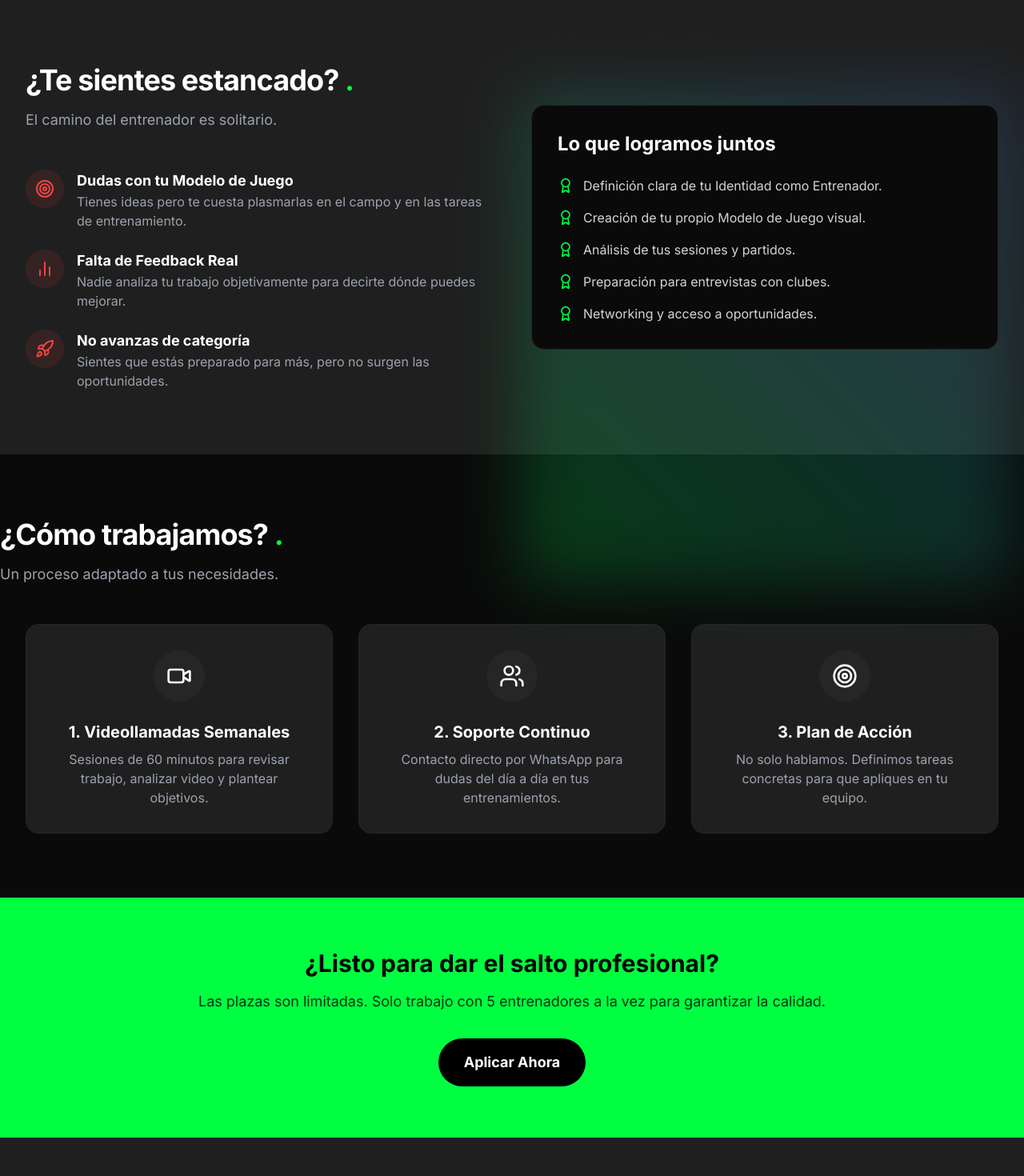
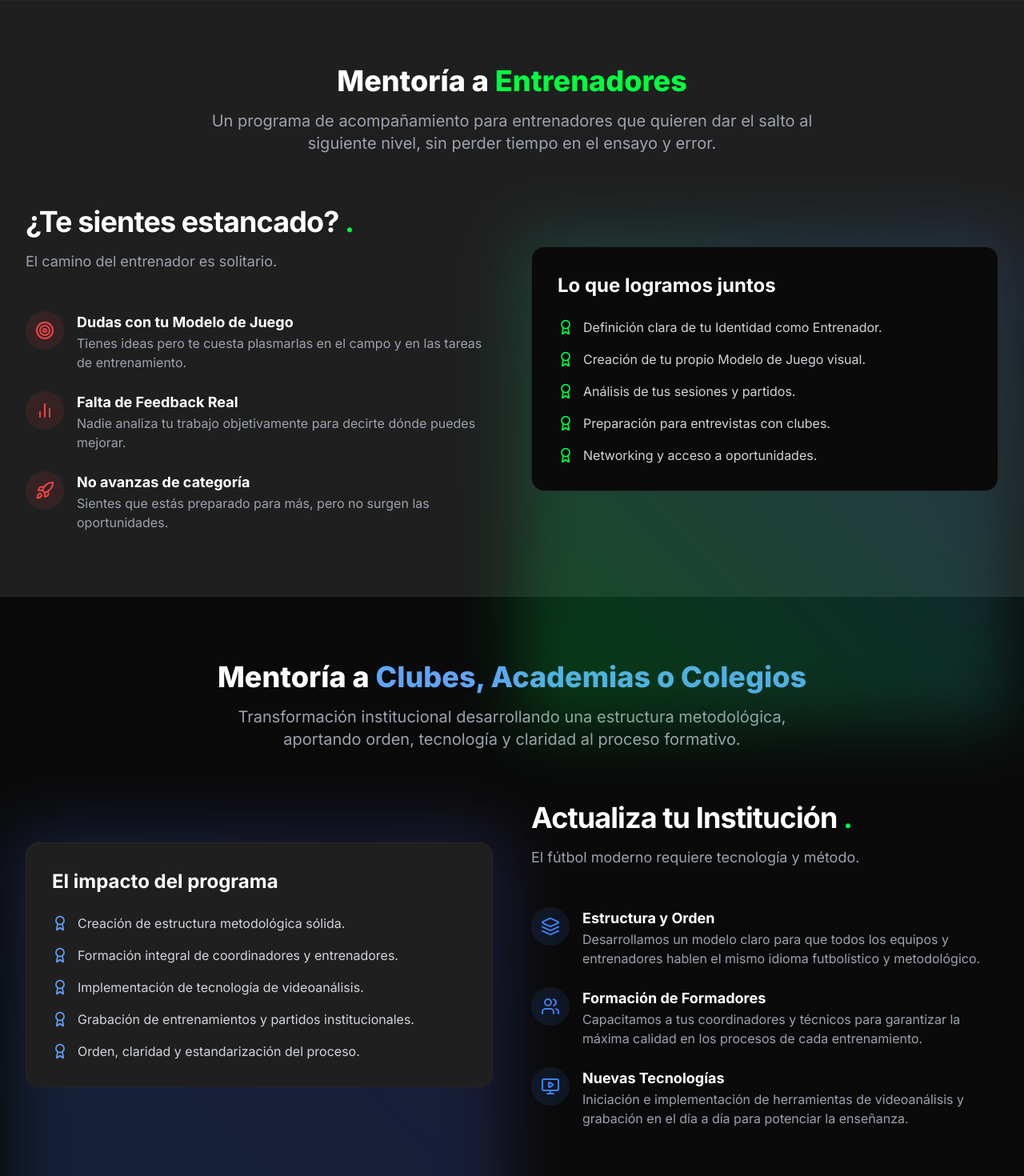
Before and after one commit to futbol-visual/futbol-visual, a Next.js app: page /mentoria in a window 1280 px wide. Shown: the part 640-2110 px from the top of the page at 80% size. Built offline with nearby package versions, Linux system fonts and the light colour scheme; no server answers.

Commit message:
feat: añadida mentoría a clubes e instituciones

```diff
--- a/src/app/mentoria/page.tsx
+++ b/src/app/mentoria/page.tsx
@@ -1,40 +1,49 @@
 import SectionHeader from '@/components/SectionHeader';
-import { Target, Users, BarChart2, Video, Rocket, Award } from 'lucide-react';
+import { Target, Users, BarChart2, Video, Rocket, Award, MonitorPlay, Layers } from 'lucide-react';
 import Link from 'next/link';
 
 export const metadata = {
-    title: 'Mentoría 1 a 1 - Fútbol Visual',
-    description: 'Acelera tu carrera como entrenador con sesiones personalizadas.',
+    title: 'Mentoría - Fútbol Visual',
+    description: 'Acelera tu carrera como entrenador o potencia la estructura de tu club o academia.',
 };
 
 export default function MentoriaPage() {
     return (
         <div className="bg-fv-primary min-h-screen">
             {/* Hero Section */}
-            <div className="relative overflow-hidden bg-fv-primary pb-16 pt-32 sm:pb-24 lg:pb-32">
+            <div className="relative overflow-hidden bg-fv-primary pb-16 pt-32 sm:pb-24 lg:pb-32 border-b border-neutral-800">
                 <div className="absolute top-0 right-0 -mr-20 -mt-20 w-[500px] h-[500px] bg-fv-accent/20 rounded-full blur-[100px] pointer-events-none"></div>
                 <div className="max-w-7xl mx-auto px-4 sm:px-6 lg:px-8 relative z-10 text-center">
                     <h1 className="text-4xl sm:text-6xl font-extrabold text-white tracking-tight mb-6">
-                        No entrenes solo.<br />
-                        <span className="text-fv-accent">Acelera tu carrera.</span>
+                        Impulsa tu carrera o<br />
+                        <span className="text-fv-accent">potencia tu institución.</span>
                     </h1>
                     <p className="mt-4 text-xl text-gray-300 max-w-2xl mx-auto">
-                        Un programa de acompañamiento personalizado para entrenadores que quieren dar el salto al siguiente nivel, sin perder tiempo en el ensayo y error.
+                        Programas de acompañamiento especializado: mentoría individual para entrenadores y desarrollo metodológico para clubes, escuelas y academias.
                     </p>
                     <div className="mt-10 flex justify-center gap-4">
                         <Link
                             href="/contacto"
                             className="rounded-full bg-fv-accent px-8 py-3.5 text-base font-bold text-black shadow-sm hover:bg-green-400 focus-visible:outline focus-visible:outline-2 focus-visible:outline-offset-2 focus-visible:outline-green-500 transition-colors"
                         >
-                            Solicitar Entrevista Gratuita
+                            Solicitar Información
                         </Link>
                     </div>
                 </div>
             </div>
 
-            {/* Problem / Solution */}
-            <div className="bg-fv-secondary py-20">
+            {/* Mentoría Entrenadores */}
+            <div className="bg-fv-secondary py-20 border-b border-neutral-800">
                 <div className="max-w-7xl mx-auto px-4 sm:px-6 lg:px-8">
+                    <div className="mb-16 text-center">
+                        <h2 className="text-3xl font-extrabold text-white sm:text-4xl">
+                            Mentoría a <span className="text-fv-accent">Entrenadores</span>
+                        </h2>
+                        <p className="mt-4 text-xl text-gray-400 max-w-3xl mx-auto">
+                            Un programa de acompañamiento para entrenadores que quieren dar el salto al siguiente nivel, sin perder tiempo en el ensayo y error.
+                        </p>
+                    </div>
+
                     <div className="grid grid-cols-1 md:grid-cols-2 gap-12 items-center">
                         <div>
                             <SectionHeader title="¿Te sientes estancado?" subtitle="El camino del entrenador es solitario." />
@@ -92,28 +101,98 @@ export default function MentoriaPage() {
                 </div>
             </div>
 
+            {/* Mentoría a Clubes, Academias y Colegios */}
+            <div className="bg-fv-primary py-20 border-b border-neutral-800">
+                <div className="max-w-7xl mx-auto px-4 sm:px-6 lg:px-8">
+                    <div className="mb-16 text-center">
+                        <h2 className="text-3xl font-extrabold text-white sm:text-4xl">
+                            Mentoría a <span className="text-blue-400">Clubes, Academias o Colegios</span>
+                        </h2>
+                        <p className="mt-4 text-xl text-gray-400 max-w-3xl mx-auto">
+                            Transformación institucional desarrollando una estructura metodológica, aportando orden, tecnología y claridad al proceso formativo.
+                        </p>
+                    </div>
+
+                    <div className="grid grid-cols-1 md:grid-cols-2 gap-12 items-center">
+                        <div className="order-2 md:order-1 relative">
+                            <div className="aspect-square bg-gradient-to-tr from-blue-500 to-indigo-500 rounded-2xl opacity-20 absolute -inset-4 blur-2xl"></div>
+                            <div className="relative bg-fv-secondary border border-neutral-800 rounded-2xl p-8">
+                                <h3 className="text-2xl font-bold text-white mb-6">El impacto del programa</h3>
+                                <ul className="space-y-4">
+                                    {[
+                                        "Creación de estructura metodológica sólida.",
+                                        "Formación integral de coordinadores y entrenadores.",
+                                        "Implementación de tecnología de videoanálisis.",
+                                        "Grabación de entrenamientos y partidos institucionales.",
+                                        "Orden, claridad y estandarización del proceso."
+                                    ].map((item, i) => (
+                                        <li key={i} className="flex items-center gap-3 text-gray-300">
+                                            <Award className="text-blue-400 flex-shrink-0" size={20} />
+                                            <span>{item}</span>
+                                        </li>
+                                    ))}
+                                </ul>
+                            </div>
+                        </div>
+
+                        <div className="order-1 md:order-2">
+                            <SectionHeader title="Actualiza tu Institución" subtitle="El fútbol moderno requiere tecnología y método." />
+                            <ul className="space-y-6 mt-8">
+                                <li className="flex gap-4">
+                                    <div className="flex-shrink-0 w-12 h-12 bg-blue-500/10 rounded-full flex items-center justify-center text-blue-500">
+                                        <Layers />
+                                    </div>
+                                    <div>
+                                        <h3 className="text-lg font-bold text-white">Estructura y Orden</h3>
+                                        <p className="text-gray-400">Desarrollamos un modelo claro para que todos los equipos y entrenadores hablen el mismo idioma futbolístico y metodológico.</p>
+                                    </div>
+                                </li>
+                                <li className="flex gap-4">
+                                    <div className="flex-shrink-0 w-12 h-12 bg-blue-500/10 rounded-full flex items-center justify-center text-blue-500">
+                                        <Users />
+                                    </div>
+                                    <div>
+                                        <h3 className="text-lg font-bold text-white">Formación de Formadores</h3>
+                                        <p className="text-gray-400">Capacitamos a tus coordinadores y técnicos para garantizar la máxima calidad en los procesos de cada entrenamiento.</p>
+                                    </div>
+                                </li>
+                                <li className="flex gap-4">
+                                    <div className="flex-shrink-0 w-12 h-12 bg-blue-500/10 rounded-full flex items-center justify-center text-blue-500">
+                                        <MonitorPlay />
+                                    </div>
+                                    <div>
+                                        <h3 className="text-lg font-bold text-white">Nuevas Tecnologías</h3>
+                                        <p className="text-gray-400">Iniciación e implementación de herramientas de videoanálisis y grabación en el día a día para potenciar la enseñanza.</p>
+                                    </div>
+                                </li>
+                            </ul>
+                        </div>
+                    </div>
+                </div>
+            </div>
+
             {/* How it works */}
-            <div className="py-20 bg-fv-primary">
-                <SectionHeader title="¿Cómo trabajamos?" subtitle="Un proceso adaptado a tus necesidades." />
+            <div className="py-20 bg-fv-secondary">
+                <SectionHeader title="¿Cómo trabajamos?" subtitle="Un proceso adaptado a las necesidades de cada entidad o técnico." />
                 <div className="max-w-7xl mx-auto px-4 sm:px-6 lg:px-8 mt-12 grid grid-cols-1 md:grid-cols-3 gap-8">
                     {[
                         {
                             icon: <Video size={32} />,
-                            title: "1. Videollamadas Semanales",
-                            desc: "Sesiones de 60 minutos para revisar trabajo, analizar video y plantear objetivos."
+                            title: "1. Sesiones y Análisis",
+                            desc: "Reuniones estratégicas, análisis de video e implementación en campo."
                         },
                         {
                             icon: <Users size={32} />,
                             title: "2. Soporte Continuo",
-                            desc: "Contacto directo por WhatsApp para dudas del día a día en tus entrenamientos."
+                            desc: "Comunicación constante y acompañamiento cercano en el día a día."
                         },
                         {
                             icon: <Target size={32} />,
                             title: "3. Plan de Acción",
-                            desc: "No solo hablamos. Definimos tareas concretas para que apliques en tu equipo."
+                            desc: "Definición de objetivos a corto, medio y largo plazo con tareas claras."
                         }
                     ].map((feature, i) => (
-                        <div key={i} className="bg-fv-secondary p-8 rounded-2xl border border-neutral-800 text-center hover:border-fv-accent transition-colors group">
+                        <div key={i} className="bg-fv-primary p-8 rounded-2xl border border-neutral-800 text-center hover:border-fv-accent transition-colors group">
                             <div className="w-16 h-16 bg-neutral-800 rounded-full flex items-center justify-center text-white mx-auto mb-6 group-hover:bg-fv-accent group-hover:text-black transition-colors">
                                 {feature.icon}
                             </div>
@@ -127,13 +206,13 @@ export default function MentoriaPage() {
             {/* Final CTA */}
             <div className="bg-fv-accent py-16">
                 <div className="max-w-4xl mx-auto px-4 text-center">
-                    <h2 className="text-3xl font-bold text-black mb-4">¿Listo para dar el salto profesional?</h2>
-                    <p className="text-black/80 mb-8 text-lg">Las plazas son limitadas. Solo trabajo con 5 entrenadores a la vez para garantizar la calidad.</p>
+                    <h2 className="text-3xl font-bold text-black mb-4">¿Listo para transformar tu proyecto?</h2>
+                    <p className="text-black/80 mb-8 text-lg">Las plazas son limitadas para garantizar la máxima calidad en el servicio y atención.</p>
                     <Link
                         href="/contacto"
-                        className="inline-block bg-black text-white px-8 py-4 rounded-full font-bold text-lg hover:bg-neutral-800 transition-colors"
+                        className="inline-block bg-black text-white px-8 py-4 rounded-full font-bold text-lg hover:bg-neutral-800 transition-colors shadow-2xl"
                     >
-                        Aplicar Ahora
+                        Solicitar Más Información
                     </Link>
                 </div>
             </div>
```
